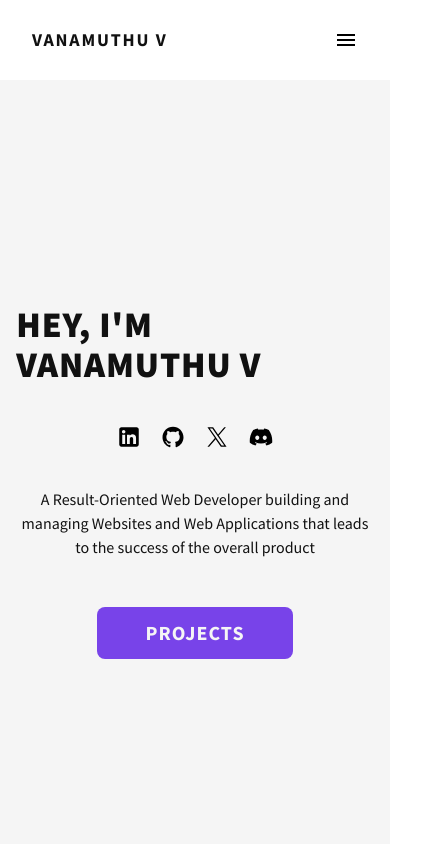
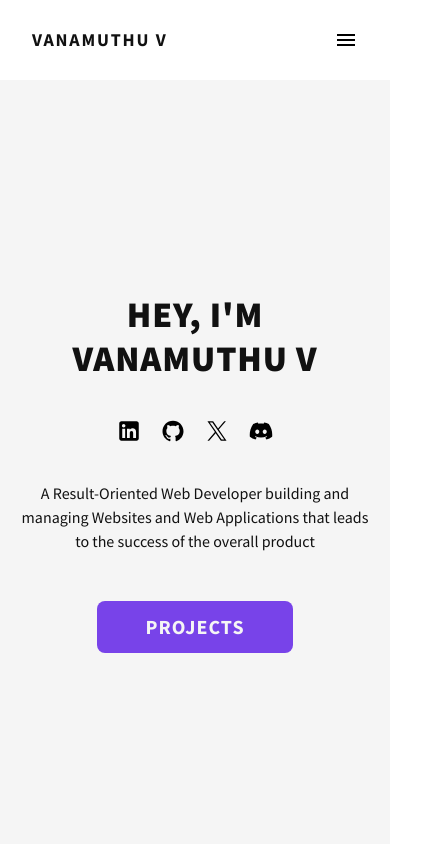
Before and after one commit to vanamuthuV/vanafolio, a React (Vite) app in the folder client/: page / in a window 390 px wide. Shown: the top 844 px of the page, 435 px wide, since content can reach past the window. Built offline with nearby package versions, Linux system fonts and the light colour scheme.

Commit message:
Fixed Responsive

```diff
--- a/client/src/sections/home.tsx
+++ b/client/src/sections/home.tsx
@@ -54,10 +54,18 @@ export const Home = () => {
           </button>
         </a>
       </div>
-      <div className="flex flex-col items-center justify-center w-8/12 h-full mt-10 max-md:pt-20 max-md:w-11/12">
-        <h1 className="text-6xl font-extrabold tracking-wide max-md:text-4xl">
+      <div className="flex flex-col items-center justify-center w-8/12 h-full mt-10 max-md:pt-16 max-md:w-11/12">
+        <h1 className="text-6xl font-extrabold tracking-wide text-center max-md:text-4xl max-md:hidden">
           HEY, I'M VANAMUTHU V
         </h1>
+        <div className="flex flex-col items-center justify-center md:hidden">
+          <p className="mb-1 text-6xl font-extrabold tracking-wide text-center max-md:text-4xl">
+            HEY, I'M
+          </p>
+          <p className="text-6xl font-extrabold tracking-wide text-center max-md:text-4xl">
+            VANAMUTHU V
+          </p>
+        </div>
         <div className="flex flex-row items-center justify-center gap-5 mt-10 md:hidden">
           <a href="https://www.linkedin.com/in/vanamuthuv">
             <button>
--- a/client/src/sections/projects.tsx
+++ b/client/src/sections/projects.tsx
@@ -92,7 +92,7 @@ export const Projects = () => {
                     {project.name}
                   </h1>
                 </div>
-                <div className="relative w-[500px] h-[281px] group max-md:w-[400px] max-md:h-[224px]">
+                <div className="relative w-[500px] h-[281px] group max-md:w-5/6 max-md:h-[224px]">
                   <img
                     className={`absolute inset-0 object-contain w-full h-full transition-opacity duration-500 opacity-100 rounded-xl ${
                       project.id !== 5 && "group-hover:opacity-0"
```
